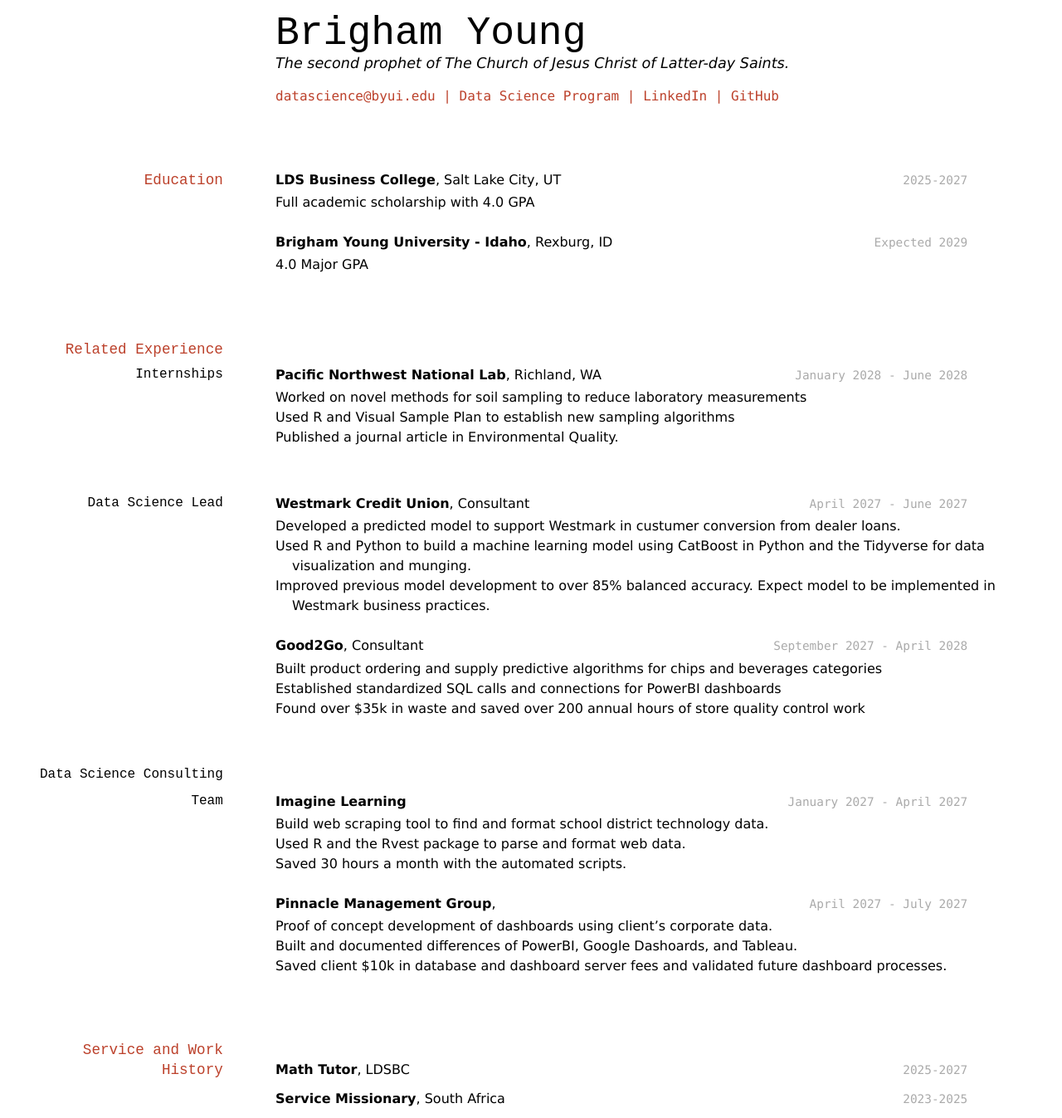
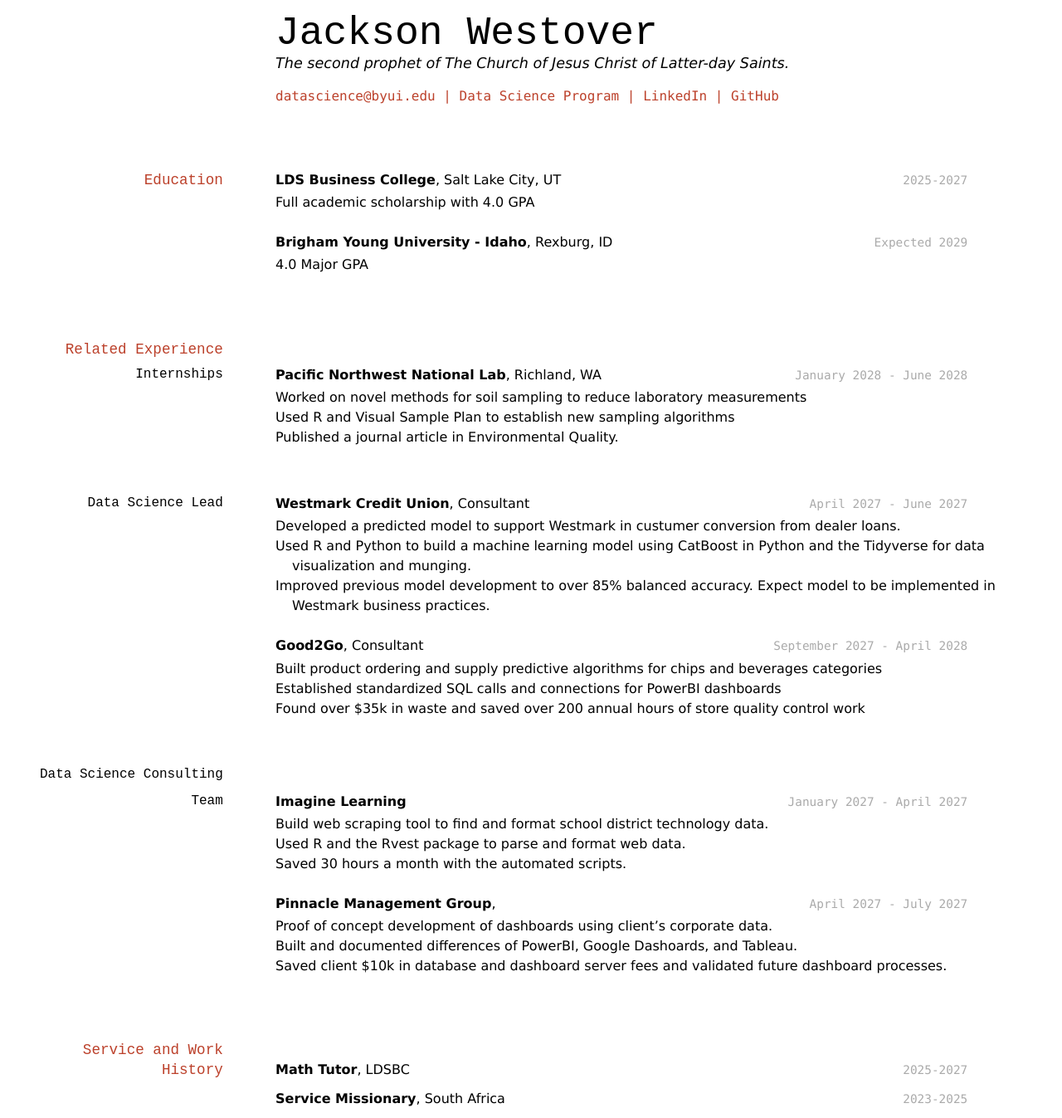
Before and after one commit to byuids-resumes/westoverj_resume, a Jekyll site: the page built from docs/index.md, in a window 1280 px wide. Shown: the whole page at 83% size. Built offline with Jekyll 4.4.1, drawn with Linux system fonts in a browser that asks for light colours.

Commit message:
name change

```diff
--- a/docs/index.md
+++ b/docs/index.md
@@ -1,8 +1,10 @@
 ---
 layout: cv
-title: Brigham Young's Resume
+title: Jackson Westover's Resume
 ---
-# Brigham Young
+
+# Jackson Westover
+
 The second prophet of The Church of Jesus Christ of Latter-day Saints.
 
 <div id="webaddress">
@@ -17,22 +19,21 @@ The second prophet of The Church of Jesus Christ of Latter-day Saints.
 ## Education
 
 `2025-2027`
-__LDS Business College__, Salt Lake City, UT
+**LDS Business College**, Salt Lake City, UT
 
 - Full academic scholarship with 4.0 GPA
 
 `Expected 2029`
-__Brigham Young University - Idaho__, Rexburg, ID
+**Brigham Young University - Idaho**, Rexburg, ID
 
 - 4.0 Major GPA
-
 
 ## Related Experience
 
 ### Internships
 
 `January 2028 - June 2028`
-__Pacific Northwest National Lab__, Richland, WA
+**Pacific Northwest National Lab**, Richland, WA
 
 - Worked on novel methods for soil sampling to reduce laboratory measurements
 - Used R and Visual Sample Plan to establish new sampling algorithms
@@ -41,14 +42,14 @@ __Pacific Northwest National Lab__, Richland, WA
 ### Data Science Lead
 
 `April 2027 - June 2027`
-__Westmark Credit Union__, Consultant
+**Westmark Credit Union**, Consultant
 
 - Developed a predicted model to support Westmark in custumer conversion from dealer loans.
 - Used R and Python to build a machine learning model using CatBoost in Python and the Tidyverse for data visualization and munging.
 - Improved previous model development to over 85% balanced accuracy. Expect model to be implemented in Westmark business practices.
 
 `September 2027 - April 2028`
-__Good2Go__, Consultant
+**Good2Go**, Consultant
 
 - Built product ordering and supply predictive algorithms for chips and beverages categories
 - Established standardized SQL calls and connections for PowerBI dashboards
@@ -57,30 +58,26 @@ __Good2Go__, Consultant
 ### Data Science Consulting Team
 
 `January 2027 - April 2027`
-__Imagine Learning__
+**Imagine Learning**
 
 - Build web scraping tool to find and format school district technology data.
 - Used R and the Rvest package to parse and format web data.
 - Saved 30 hours a month with the automated scripts.
 
 `April 2027 - July 2027`
-__Pinnacle Management Group__,
+**Pinnacle Management Group**,
 
 - Proof of concept development of dashboards using client's corporate data.
 - Built and documented differences of PowerBI, Google Dashoards, and Tableau.
 - Saved client $10k in database and dashboard server fees and validated future dashboard processes.
 
-
 ## Service and Work History
 
 `2025-2027`
-__Math Tutor__, LDSBC
-
+**Math Tutor**, LDSBC
 
 `2023-2025`
-__Service Missionary__, South Africa
-
-
+**Service Missionary**, South Africa
 
 <!-- ### Footer
 
```
